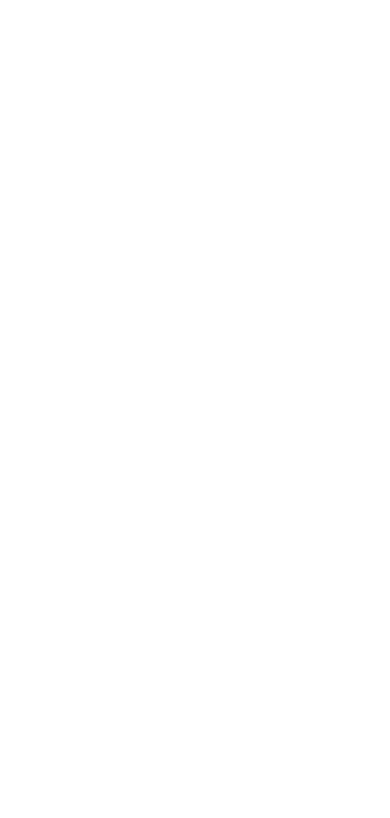
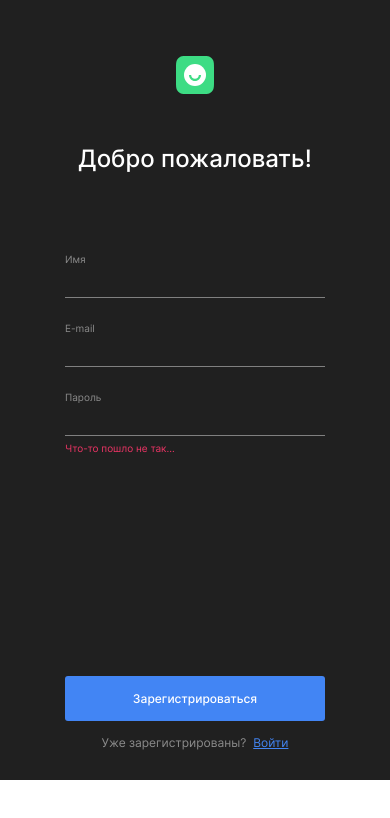
Before and after one commit to ViktorPekin/movies-explorer-frontend, a React (Create React App) app: page /signup in a window 390 px wide. Before the commit this address had no page. Shown: the top 818 px of the page. Built offline with nearby package versions, Linux system fonts and the light colour scheme.

Commit message:
Add: component login and registration

```diff
--- /dev/null
+++ b/src/components/Login/Login.js
@@ -0,0 +1,33 @@
+import logo from '../../images/logo.svg';
+
+function Login() {
+  return(
+    <div className='log-reg'>
+      <div className='log-reg__container'>
+        <div className='log-reg__logo' src={logo}/>
+        <h2 className='log-reg__title'>Рады видеть!</h2>
+        <form className='log-reg__form'>
+          <div className='log-reg__label-container'>
+            <div className='log-reg__label'>
+              <p className='log-reg__text'>E-mail</p>
+              <input className='log-reg__input' type='email'></input>
+              <span className='log-reg__input-error'>Что-то пошло не так...</span>
+            </div>
+            <div className='log-reg__label'>
+              <p className='log-reg__text'>Пароль</p>
+              <input className='log-reg__input' type='password'></input>
+              <span className='log-reg__input-error_active'>Что-то пошло не так...</span>
+            </div>
+          </div>
+          <button className='log-reg__submit'>Войти</button>
+        </form>
+        <div className='log-reg__login'>
+            <p className='log-reg__login-text'>Ещё не зарегистрированы?</p>
+            <a className='log-reg__login-link' href='#'>Регистрация</a>
+        </div>
+      </div>
+    </div>
+  )
+}
+
+export default Login;
--- /dev/null
+++ b/src/components/Register/Register.js
@@ -0,0 +1,38 @@
+import logo from '../../images/logo.svg';
+
+function Register() {
+  return(
+    <div className='log-reg'>
+      <div className='log-reg__container'>
+        <div className='log-reg__logo' src={logo}/>
+        <h2 className='log-reg__title'>Добро пожаловать!</h2>
+        <form className='log-reg__form'>
+          <div className='log-reg__label-container'>
+            <div className='log-reg__label'>
+              <p className='log-reg__text'>Имя</p>
+              <input className='log-reg__input' type='text'></input>
+              <span className='log-reg__input-error'>Что-то пошло не так...</span>
+            </div>
+            <div className='log-reg__label'>
+              <p className='log-reg__text'>E-mail</p>
+              <input className='log-reg__input' type='email'></input>
+              <span className='log-reg__input-error'>Что-то пошло не так...</span>
+            </div>
+            <div className='log-reg__label'>
+              <p className='log-reg__text'>Пароль</p>
+              <input className='log-reg__input' type='password'></input>
+              <span className='log-reg__input-error_active'>Что-то пошло не так...</span>
+            </div>
+          </div>
+          <button className='log-reg__submit'>Зарегистрироваться</button>
+        </form>
+        <div className='log-reg__login'>
+            <p className='log-reg__login-text'>Уже зарегистрированы?</p>
+            <a className='log-reg__login-link' href='#'>Войти</a>
+        </div>
+      </div>
+    </div>
+  )
+}
+
+export default Register;
--- a/src/components/app/App.js
+++ b/src/components/app/App.js
@@ -1,12 +1,13 @@
 import { Route, Routes } from "react-router-dom";
 import {useEffect, useState } from 'react';
 
-import './App.css';
+import Register from '../Register/Register';
 import Main from '../main/Main';
 import Movies from "../movies/Movies";
 import Popup from '../popup/Popup';
 import SavedMovies from "../savedMovies/SavedMovies";
 import Profile from "../profile/Profile";
+import Login from '../Login/Login';
 
 function App() {
   const [isPopupOpen , setIsPopupOpen] = useState(false);
@@ -18,6 +19,12 @@
   return (
     <div className="App">
       <Routes>
+        <Route path='/signup' element={
+           <Register/>
+        }/>
+        <Route path='/signin' element={
+          <Login/>
+        }/>
         <Route path="/" element={
           <Main/>
         }/>
--- a/src/components/profile/Profile.css
+++ b/src/components/profile/Profile.css
@@ -1,6 +1,5 @@
 .profile__container {
   align-items: center;
-  height: 100vh;
 }
 
 .profile__title {
@@ -24,10 +23,12 @@
   display: flex;
   flex-direction: row;
   justify-content: space-between;
+  align-items: flex-end;
   height: 14px;
 }
 
-.profile__label_name::before {
+.profile__border {
+  margin: 16px 0 17px 0;
   content: "";
   width: 100%;
   height: 1px;
@@ -35,6 +36,7 @@
 }
 
 .profile__text {
+  margin: 0;
   font-style: normal;
   font-weight: 500;
   font-size: 11px;
@@ -43,7 +45,19 @@
 }
 
 .profile__input {
+  padding: 0;
   background-color: #202020;
+  border: none;
+  outline: none;
+  font-style: normal;
+  font-weight: 400;
+  font-size: 11px;
+  line-height: 13px;
+  text-align: right;
+  color: #FFFFFF;
+}
+
+.profile__input:focus {
   border: none;
 }
 
@@ -55,3 +69,68 @@
   text-align: right;
   color: #FFFFFF;
 }
+
+.profile__form-button {
+  padding: 0;
+  margin: 220px 0 0 0;
+  background-color: #202020;
+  border: none;
+  font-style: normal;
+  font-weight: 400;
+  font-size: 13px;
+  line-height: 16px;
+  color: #FFFFFF;
+}
+
+.profile__button-exit{
+  padding: 0;
+  margin: 16px 0 70px 0;
+  border: none;
+  background-color: #202020;
+  font-style: normal;
+  font-weight: 500;
+  font-size: 13px;
+  line-height: 16px;
+  color: #EE3465;
+}
+
+@media screen and (max-width: 768px) {
+  .profile__title {
+    margin: 236px 0 0 0;
+  }
+
+  .profile__form {
+    margin-top: 96px;
+  }
+
+  .profile__form-button {
+    margin: 210px 0 0 0;
+  }
+
+  .profile__button-exit{
+    margin: 16px 0 269px 0;
+  }
+}
+
+@media screen and (max-width: 426px) {
+  .profile__title {
+    margin: 70px 0 0 0;
+  }
+
+  .profile__form {
+    margin-top: 80px;
+    width: 260px;
+  }
+
+  .profile__form-button {
+    margin: 379px 0 0 0;
+    font-size: 12px;
+    line-height: 15px;
+  }
+
+  .profile__button-exit{
+    margin: 16px 0 40px 0;
+    font-size: 12px;
+    line-height: 15px;
+  }
+}
--- a/src/components/profile/Profile.js
+++ b/src/components/profile/Profile.js
@@ -7,14 +7,15 @@
       <div className='profile__container container'>
         <h2 className='profile__title'>Привет, Виталий!</h2>
         <form className='profile__form'>
-          <label className='profile__label profile__label_name'>
+          <div className='profile__label profile__label_name'>
             <p className='profile__text'>Имя</p>
             <input className='profile__input' type='text' placeholder='Виталий'></input>
-          </label>
-          <label className='profile__label profile__label_email'>
+          </div>
+          <div className='profile__border'></div>
+          <div className='profile__label profile__label_email'>
             <p className='profile__text'>E-mail</p>
-            <input className='profile__input' type='text' placeholder='pochta@yandex.ru'></input>
-          </label>
+            <input className='profile__input' type='email' placeholder='pochta@yandex.ru'></input>
+          </div>
           <button className='profile__form-button'>Редактировать</button>
         </form>
         <button className='profile__button-exit'>Выйти из аккаунта</button>
--- a/src/index.css
+++ b/src/index.css
@@ -1,6 +1,7 @@
 @import url(./vendor/normalize.css);
 @import url(./vendor/fonts/inter.css);
 @import url(./utils/css/container.css);
+@import url(./components/app/App.css);
 @import url(./components/header/headerMain.css);
 @import url(./components/header/header.css);
 @import url(./components/main/main.css);
@@ -19,3 +20,6 @@
 @import url(./components/popup/popup.css);
 @import url(./components/savedMovies/savedMovies.css);
 @import url(./components/profile/Profile.css);
+@import url(./utils/css/log-reg.css);
+@import url(./components/Login/login.css);
+@import url(./components/Register/register.css);
--- /dev/null
+++ b/src/utils/css/log-reg.css
@@ -0,0 +1,195 @@
+.log-reg {
+  display: flex;
+  flex-direction: column;
+  align-items: center;
+  min-height: 700px;
+}
+
+.log-reg__container {
+  display: flex;
+  flex-direction: column;
+  width: 396px;
+}
+
+.log-reg__logo {
+  background: center / contain no-repeat url('../../images/logo.svg');
+  margin-top: 70px;
+  width: 38px;
+  height: 38px;
+}
+
+.log-reg__title {
+  margin: 40px 0 0 0;
+  font-style: normal;
+  font-weight: 500;
+  font-size: 24px;
+  line-height: 29px;
+  color: #FFFFFF;
+}
+
+.log-reg__form {
+  display: flex;
+  flex-direction: column;
+  justify-content: space-between;
+  margin-top: 40px;
+  width: 100%;
+  min-height: 380px;
+}
+
+.log-reg__label {
+  margin-top: 24px;
+  display: flex;
+  flex-direction: column;
+  justify-content: space-between;
+  min-height: 44px;
+}
+
+.log-reg__label:first-child {
+  margin: 0;
+}
+
+.log-reg__text {
+  margin: 0;
+  font-style: normal;
+  font-weight: 400;
+  font-size: 10px;
+  line-height: 12px;
+  color: #8B8B8B;
+}
+
+.log-reg__input {
+  margin: 0;
+  padding: 0;
+  min-height: 32px;
+  border: none;
+  border-bottom: 1px solid gray;
+  outline: none;
+  background-color: #202020;
+  font-style: normal;
+  font-weight: 400;
+  font-size: 14px;
+  line-height: 17px;
+  color: #FFFFFF;
+}
+
+.log-reg__input:focus{
+  border-color: #4285F4; /* Синяя рамка */
+}
+
+.log-reg__input-error {
+  display: none;
+  margin: 6px 0 0 0;
+  font-style: normal;
+  font-weight: 400;
+  font-size: 10px;
+  line-height: 12px;
+  color: #EE3465;
+}
+
+.log-reg__input-error_active {
+  margin: 6px 0 0 0;
+  font-style: normal;
+  font-weight: 400;
+  font-size: 10px;
+  line-height: 12px;
+  color: #EE3465;
+}
+
+.log-reg__submit {
+  margin: 134px 0 0 0;
+  width: 100%;
+  height: 45px;
+  border: none;
+  background-color: #4285F4;
+  border-radius: 3px;
+  font-style: normal;
+  font-weight: 500;
+  font-size: 14px;
+  line-height: 17px;
+  text-align: center;
+  color: #FFFFFF;
+}
+
+.log-reg__login {
+  margin: 16px 0 70px 0;
+  display: flex;
+  flex-direction: row;
+  justify-content: center;
+}
+
+.log-reg__login-text {
+  margin: 0;
+  font-style: normal;
+  font-weight: 400;
+  font-size: 14px;
+  line-height: 17px;
+  text-align: center;
+  color: #8B8B8B;
+}
+
+.log-reg__login-link {
+  margin: 0 0 0 6px;
+  font-style: normal;
+  font-weight: 400;
+  font-size: 14px;
+  line-height: 17px;
+  text-align: center;
+  color: #4285F4;
+}
+
+@media screen and (max-width: 768px) {
+  .log-reg__logo {
+    margin-top: 232px;
+  }
+
+  .log-reg__login {
+    margin: 16px 0 232px 0;
+  }
+}
+
+@media screen and (max-width: 426px) {
+  .log-reg__container {
+    display: flex;
+    flex-direction: column;
+    align-items: center;
+    width: 260px;
+  }
+
+  .log-reg__logo {
+    margin-top: 56px;
+  }
+
+  .log-reg__title {
+    margin: 50px 0 0 0;
+    font-style: normal;
+    font-weight: 500;
+    font-size: 24px;
+    line-height: 29px;
+    color: #FFFFFF;
+  }
+
+  .log-reg__form {
+    margin-top: 80px;
+  }
+
+  .log-reg__submit {
+    margin: 222px 0 0 0;
+    font-size: 12px;
+    line-height: 15px;
+  }
+
+  .log-reg__login {
+    margin: 14px 0 30px 0;
+  }
+
+  .log-reg__login-text {
+    font-size: 12px;
+    line-height: 15px;
+  }
+
+  .log-reg__login-link {
+    margin: 0 0 0 7px;
+    font-size: 12px;
+    line-height: 15px;
+  }
+}
```
Also changed, not shown: src/components/Login/login.css (added), src/components/Register/register.css (added).
